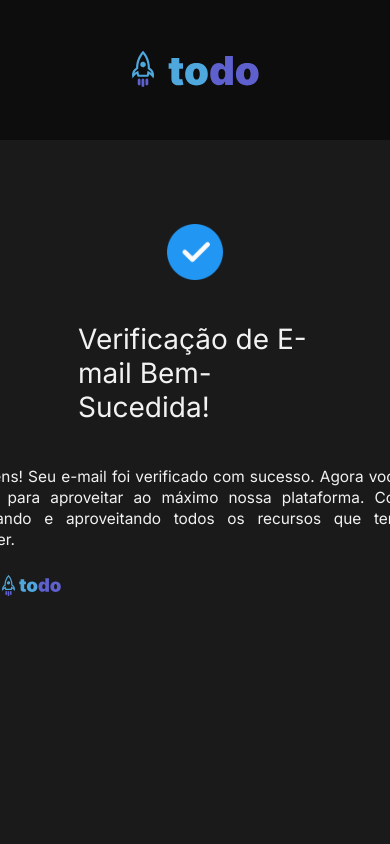
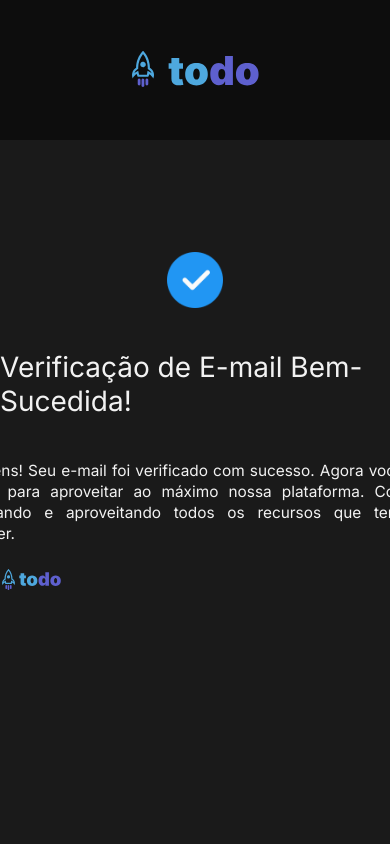
Before and after one commit to kaiomoreira-dev/app-todo, a React (Vite) app: page /verify-email in a window 390 px wide. Shown: the top 844 px of the page. Built offline with nearby package versions, Linux system fonts and the light colour scheme.

Commit message:
create: component for verification for succes email

```diff
--- a/src/App.tsx
+++ b/src/App.tsx
@@ -10,6 +10,7 @@ import { VerifyEmail } from './components/pages/users/verify-email/Veirfy-Email'
 
 export default function App() {
   const [isValidRefreshToken, setIsValidRefreshToken] = useState<boolean>(false)
+  const [block, setBlock] = useState<boolean>(false)
 
   useEffect(()=>{
       async function checkToken() {
@@ -20,14 +21,24 @@ export default function App() {
         const isValidRefreshToken = await verifyRefreshToken()
         setIsValidRefreshToken(isValidRefreshToken)
       }
+      function blockScreen() {
+        console.log(block)
+        if(block) {
+          return
+        }
+        setTimeout(() => {
+          setBlock(true)
+        }, 10000);
+      }
       checkToken()
+      blockScreen()
   }, [])
   return (
     <>
       <BrowserRouter>
         <Routes>
           <Route path="/" element={isValidRefreshToken ? <Create /> : <Login />} />
-          <Route path="/verify-email" element={<VerifyEmail />} />
+          <Route path="/verify-email" element={block ? <Login /> : <VerifyEmail />} />
           <Route path="/register" element={<Register />} />
           <Route path="/login" element={<Login />} />
         </Routes>
--- a/src/components/pages/users/verify-email/Verify-Email.module.css
+++ b/src/components/pages/users/verify-email/Verify-Email.module.css
@@ -9,12 +9,12 @@ body{
 }
 
 .verification-content{
-    min-height: 80vh;
-    width: 60vw;
+    min-height: 100vh;
+    width: 100vw;
     display: flex;
     align-items: center;
     flex-direction: column;
-    margin-top: 3rem;
+    margin-top: 5rem;
 }
 
 .verification-content img{
@@ -52,3 +52,11 @@ body{
     width: 3rem;
     height: 3rem;
 }
+
+@media (max-width: 576px) {
+    .verification-content{
+        min-height: 100vh;
+        width: 100vw;
+
+    }
+}
```
